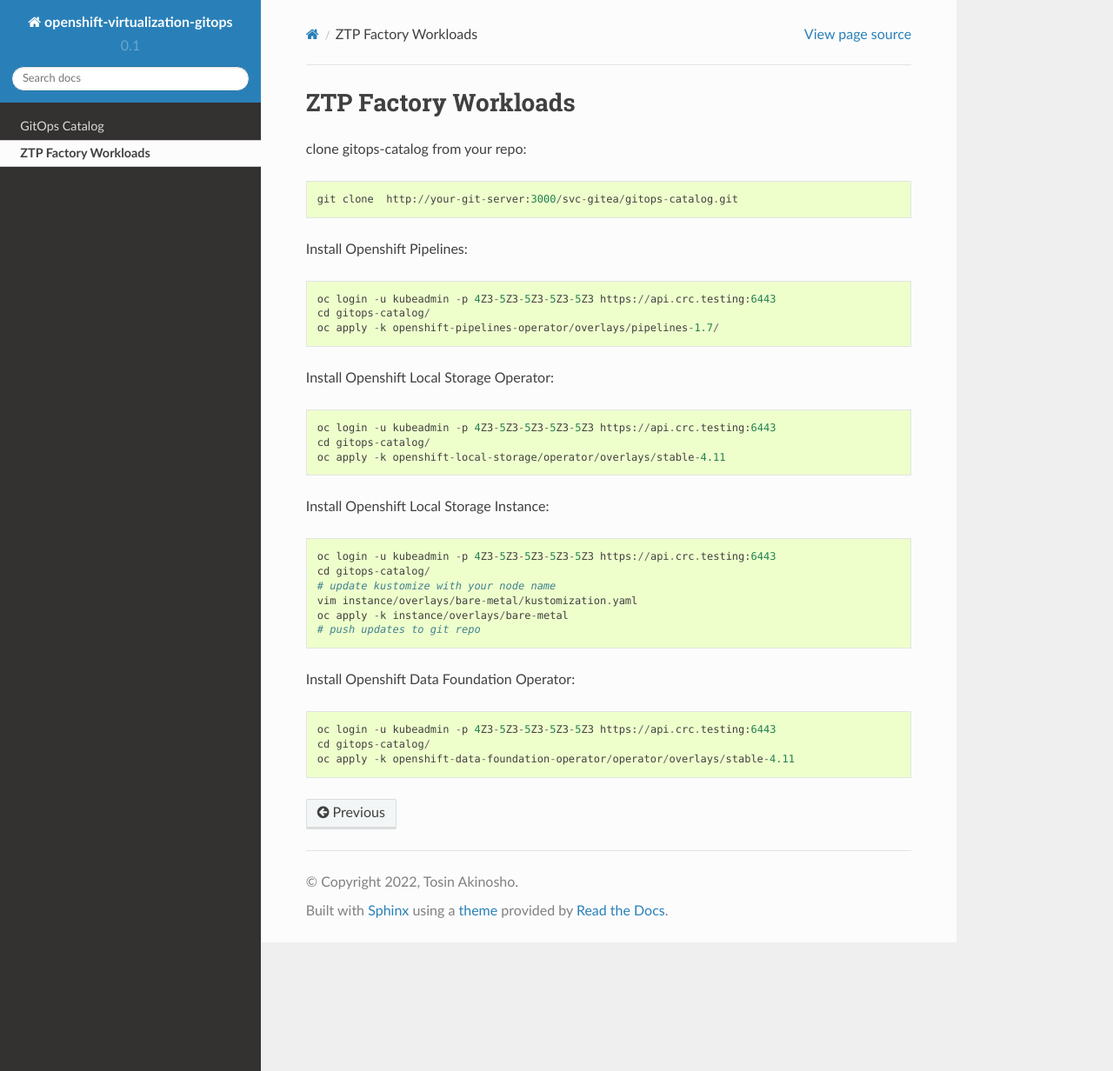
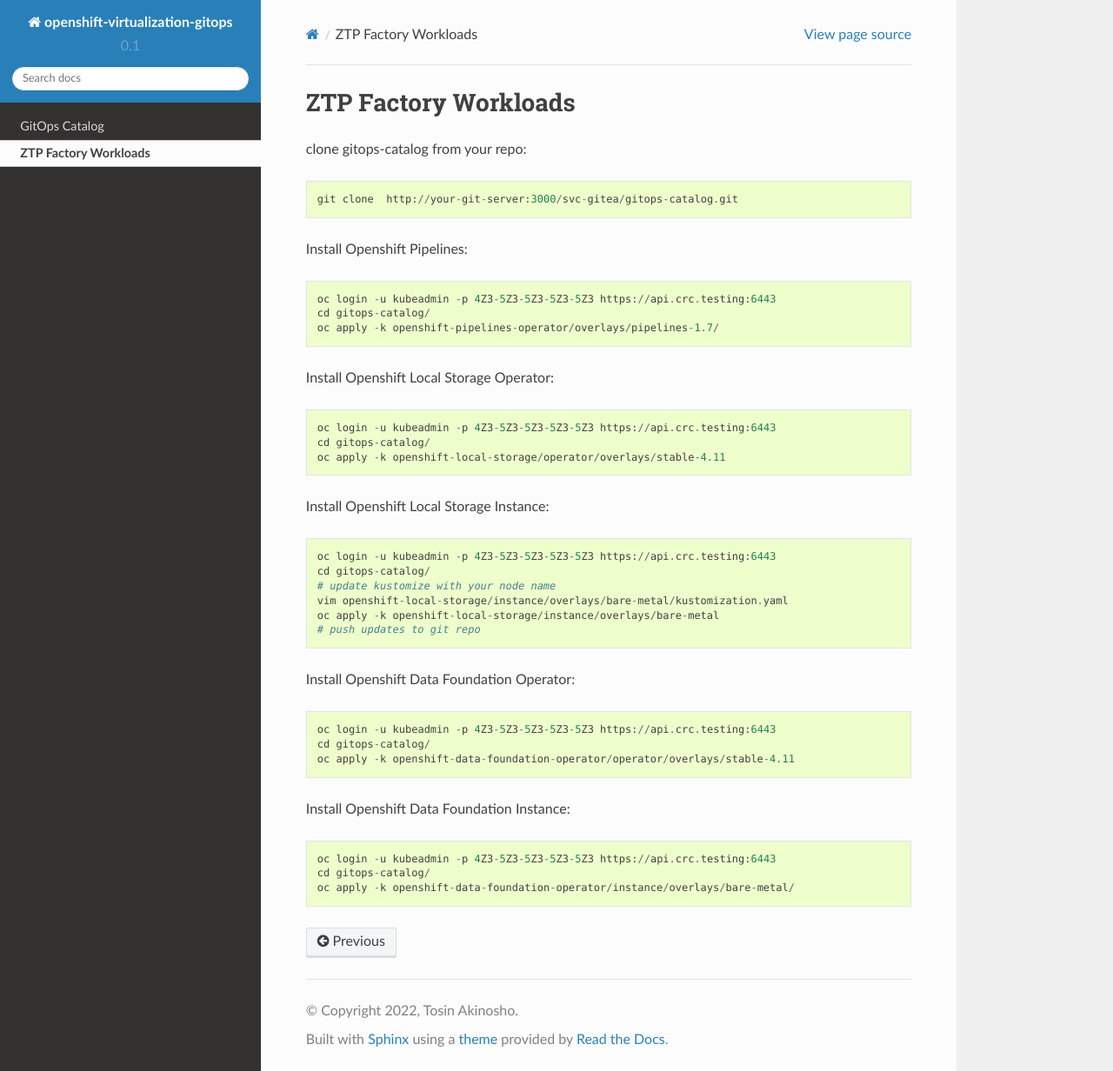
Before and after one commit to tosin2013/kvm-gitops, a Sphinx documentation site: the page built from docs/ztp-factory-workloads.rst, in a window 1280 px wide and 1232 px high. Shown: the whole window at 87% size. Built offline with Sphinx 7.4.7 and the Read the Docs theme 2.0.0, drawn with Linux system fonts in a browser that asks for light colours.

Commit message:
updating ODF instance

```diff
--- a/docs/ztp-factory-workloads.rst
+++ b/docs/ztp-factory-workloads.rst
@@ -24,12 +24,18 @@ Install Openshift Local Storage Instance::
     oc login -u kubeadmin -p 4Z3-5Z3-5Z3-5Z3-5Z3 https://api.crc.testing:6443
     cd gitops-catalog/
     # update kustomize with your node name
-    vim instance/overlays/bare-metal/kustomization.yaml
-    oc apply -k instance/overlays/bare-metal
+    vim openshift-local-storage/instance/overlays/bare-metal/kustomization.yaml
+    oc apply -k openshift-local-storage/instance/overlays/bare-metal
     # push updates to git repo
 
-Install Openshift Data Foundation  Operator::
+Install Openshift Data Foundation Operator::
 
     oc login -u kubeadmin -p 4Z3-5Z3-5Z3-5Z3-5Z3 https://api.crc.testing:6443
     cd gitops-catalog/
     oc apply -k openshift-data-foundation-operator/operator/overlays/stable-4.11
+
+Install Openshift Data Foundation Instance::
+
+    oc login -u kubeadmin -p 4Z3-5Z3-5Z3-5Z3-5Z3 https://api.crc.testing:6443
+    cd gitops-catalog/
+    oc apply -k openshift-data-foundation-operator/instance/overlays/bare-metal/
```
